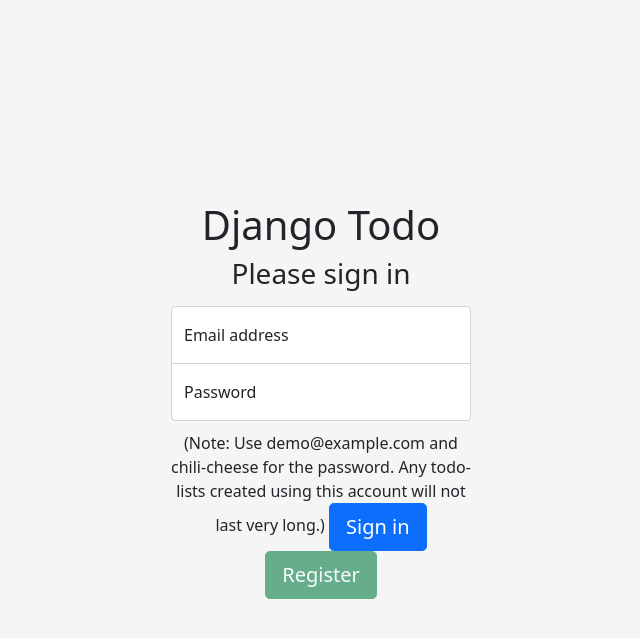
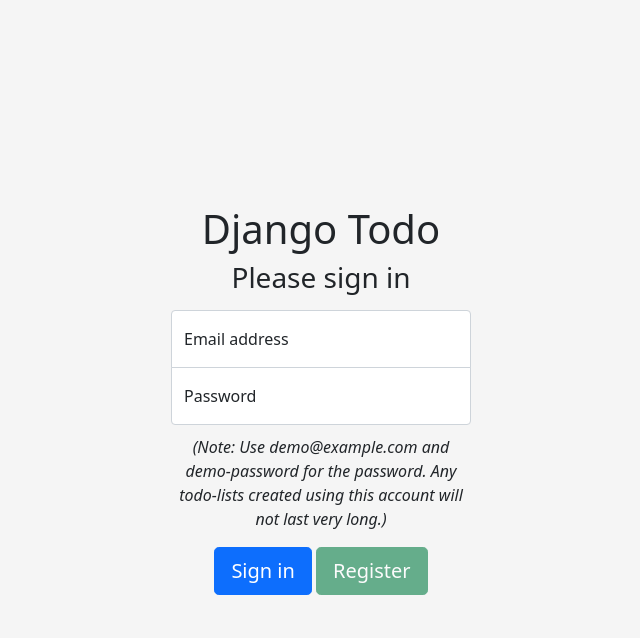
Before and after one commit to majormunky/DjangoTodo, a Django app: page /accounts/login/ in a window 1280 px wide. Shown: the top 638 px of the page, without its empty margins (319-959 px from the left). Run offline with Django 3.2, Linux system fonts and the light colour scheme.

Commit message:
Fixed styling issue on login page

```diff
--- a/templates/registration/login.html
+++ b/templates/registration/login.html
@@ -68,7 +68,9 @@
                     <label for="floatingPassword">Password</label>
                 </div>
                 {{form.errors}}
-                (Note: Use demo@example.com and chili-cheese for the password.  Any todo-lists created using this account will not last very long.)
+                <p class="fst-italic">
+                    (Note: Use demo@example.com and demo-password for the password.  Any todo-lists created using this account will not last very long.)
+                </p>
                 <button class="w-40 btn btn-lg btn-primary" type="submit">Sign in</button>
                 <a href="#" class="disabled w-40 btn btn-lg btn-success">Register</a>
             </form>
```
